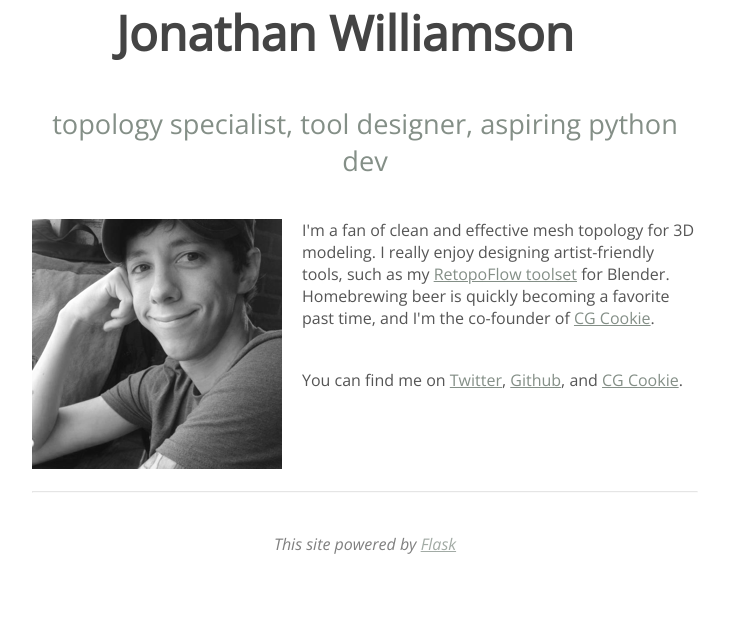
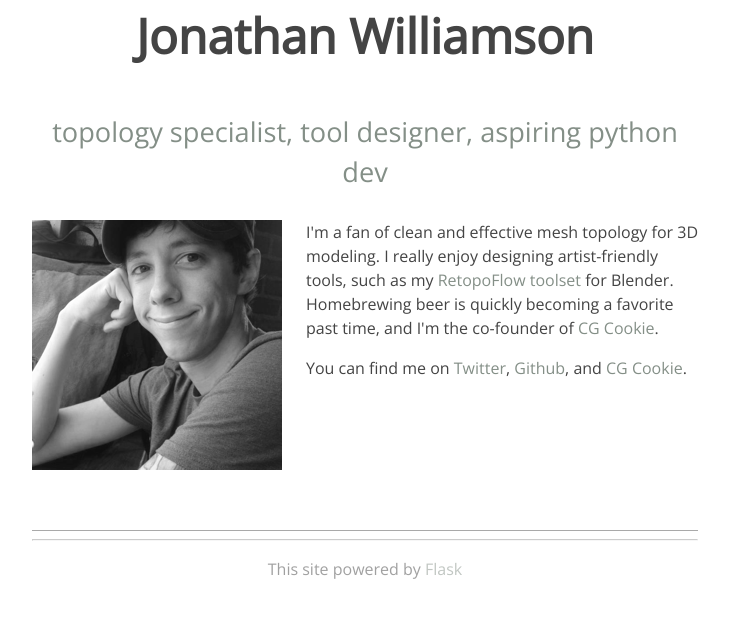
Before and after one commit to carter2422/jw3d, a Flask app: page / in a window 1280 px wide. Shown: the part 40-658 px from the top of the page, without its empty margins (275-1004 px from the left). Run offline with Flask 2, Linux system fonts and the light colour scheme.

Commit message:
Update and cleanup styles.

```diff
--- a/static/css/main.css
+++ b/static/css/main.css
@@ -1,61 +1,47 @@
 body {
-  margin: 0;
-  padding: 0;
   font-family: 'Open Sans', sans-serif;
+  line-height: 1.5;
   color: #444;
 }
 
-/*
- * Create dark grey header with a white logo
- */
+ .container {
+  width: 666px;
+  margin: 0px auto;
+  /*border: 2px solid red;*/
+}
 
 header {
-  /*height: 40px;*/
-  width: 100%;
   opacity: .9;
-  margin-bottom: 10px;
-}
-
-header h1.logo {
-  font-size: 1.5em;
-  color: #000;
-  float: left;
-}
-
-header h1.logo:hover {
-  color: #fff;
 }
 
 footer {
-  display: block;
-  height: 100px;
-  width: auto;
-  clear: both;
+  margin: 2em;
+}
+
+footer .container {
+  border-top: 1px solid #555;
+  margin-top: 150px;
+  opacity: 0.5;
 }
 
 footer p {
   text-align: center;
-  font-style: italic;
-  opacity: .75;
 }
 
-footer hr {
-  margin-top: 100px;
-  opacity: .25;
+.menu {
+  text-align: right;
 }
 
-/*
- * Center the body content
- */
+.menu li {
+  display: inline;
+}
 
-.container {
-  width: 666px;
-  margin: 0 auto;
+.menu li + li {
+  margin-left: .5em;
 }
 
 h2 {
   font-size: 3em;
-  margin-top: 40px;
   text-align: center;
 }
 
@@ -68,13 +54,12 @@ h3 {
 
 p {
   font-size: 1em;
-  margin-top: 40px;
   text-align: left;
-  color: #555;
 }
 
 a {
   color: #848F87;
+  text-decoration: none;
 }
 
 a:hover {
@@ -82,102 +67,6 @@ a:hover {
 }
 
 img {
-    display: inline-block;
-    float: left;
-    padding-right: 20px;
+  float: left;
+  padding-right: 1.5em;
 }
-
-header .fade {
-    -webkit-animation: fadein 1s; /* Safari, Chrome and Opera > 12.1 */
-       -moz-animation: fadein 1s; /* Firefox < 16 */
-        -ms-animation: fadein 1s; /* Internet Explorer */
-         -o-animation: fadein 1s; /* Opera < 12.1 */
-            animation: fadein 1s;
-}
-
-body h1.fade {
-    -webkit-animation: fadein 1s; /* Safari, Chrome and Opera > 12.1 */
-       -moz-animation: fadein 1s; /* Firefox < 16 */
-        -ms-animation: fadein 1s; /* Internet Explorer */
-         -o-animation: fadein 1s; /* Opera < 12.1 */
-            animation: fadein 1s;
-}
-
-body h2, h3.fade {
-    -webkit-animation: fadein 2s; /* Safari, Chrome and Opera > 12.1 */
-       -moz-animation: fadein 2s; /* Firefox < 16 */
-        -ms-animation: fadein 2s; /* Internet Explorer */
-         -o-animation: fadein 2s; /* Opera < 12.1 */
-            animation: fadein 2s;
-}
-
-body p, img.fade {
-    -webkit-animation: fadein 3s; /* Safari, Chrome and Opera > 12.1 */
-       -moz-animation: fadein 3s; /* Firefox < 16 */
-        -ms-animation: fadein 3s; /* Internet Explorer */
-         -o-animation: fadein 3s; /* Opera < 12.1 */
-            animation: fadein 3s;
-}
-
-
-footer hr.fade {
-    -webkit-animation: fadein 4s; /* Safari, Chrome and Opera > 12.1 */
-       -moz-animation: fadein 4s; /* Firefox < 16 */
-        -ms-animation: fadein 4s; /* Internet Explorer */
-         -o-animation: fadein 4s; /* Opera < 12.1 */
-            animation: fadein 4s;
-}
-
-@keyframes fadein {
-    from { opacity: 0; }
-    to   { opacity: 1; }
-}
-
-/* Firefox < 16 */
-@-moz-keyframes fadein {
-    from { opacity: 0; }
-    to   { opacity: 1; }
-}
-
-/* Safari, Chrome and Opera > 12.1 */
-@-webkit-keyframes fadein {
-    from { opacity: 0; }
-    to   { opacity: 1; }
-}
-
-/* Internet Explorer */
-@-ms-keyframes fadein {
-    from { opacity: 0; }
-    to   { opacity: 1; }
-}
-
-/* Opera < 12.1 */
-@-o-keyframes fadein {
-    from { opacity: 0; }
-    to   { opacity: 1; }
-}
-
-/*
- * Display navigation links inline
- */
-
-.menu {
-  float: right;
-  margin-top: 8px;
-}
-
-.menu li {
-  display: inline;
-}
-
-.menu li + li {
-  margin-left: 35px;
-}
-
-.menu li a {
-  color: #848F87;
-  text-decoration: none;
-}
-.menu:hover li a {
-  color: #34C758;
-}
```
